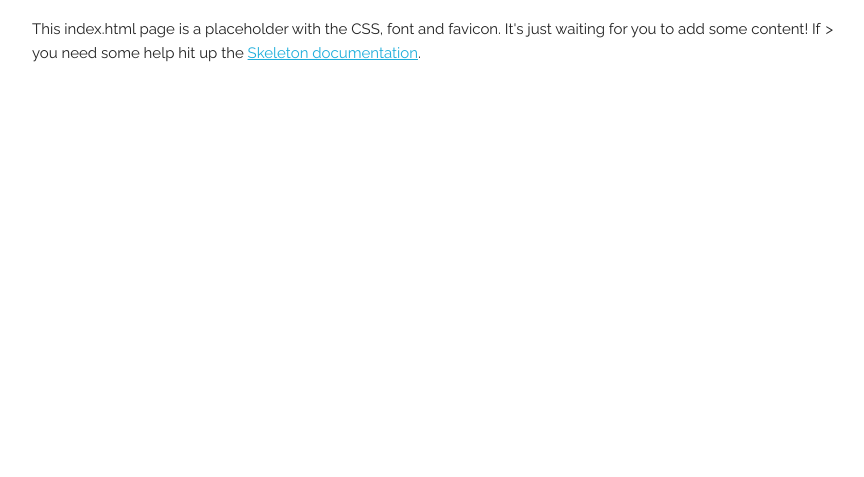
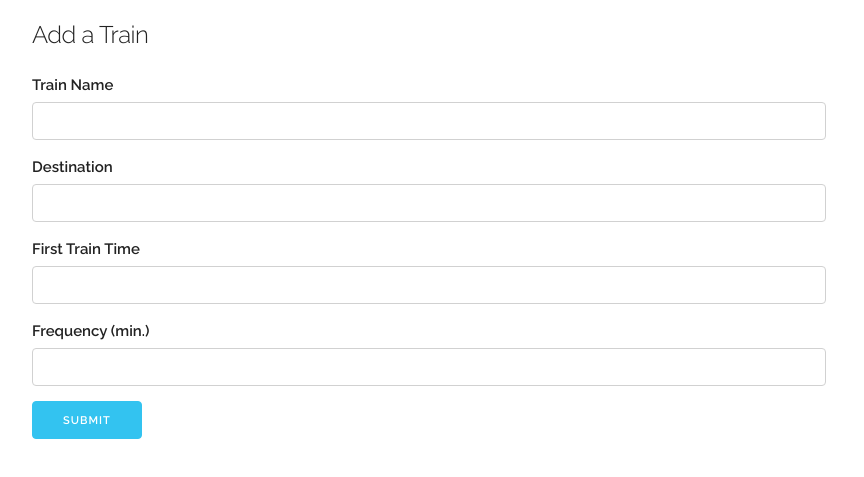
Before and after one commit to caseydean8/train-schedule, a plain HTML site: page index.html in a window 1280 px wide. Shown: the part 159-636 px from the top of the page, without its empty margins (128-992 px from the left). Drawn offline with Linux system fonts and the light colour scheme.

Commit message:
Input forms added to html.

```diff
--- a/index.html
+++ b/index.html
@@ -40,11 +40,29 @@
         <h1>Train Page</h1>
       </div>
     </div>
+    <h5 class="docs-header">Add a Train</h5>
     <div class="row">
       <div class="ten columns">
-        <p>This index.html page is a placeholder with the CSS, font and favicon. It's just waiting for you to add some
-          content! If you need some help hit up the <a href="http://www.getskeleton.com">Skeleton documentation</a>.</p>
-      </div>>
+        <form>
+          <label for="">Train Name</label>
+          <input class="u-full-width" type="text" placeholder="" id=""><label
+            for="">Destination</label>
+          <input class="u-full-width" type="text" placeholder="" id=""><label
+            for="">First Train Time</label>
+          <input class="u-full-width" type="text" placeholder="" id=""><label
+            for="">Frequency (min.)</label>
+          <input class="u-full-width" type="text" placeholder="" id="">
+          <!-- <label class="example-send-yourself-copy">
+            <input type="checkbox">
+            <span class="label-body">Send a copy to yourself</span>
+          </label> -->
+          <input class="button-primary" type="submit" value="Submit">
+        </form>
+
+        <!-- Always wrap checkbox and radio inputs in a label and use a <span class="label-body"> inside of it -->
+
+        <!-- Note: The class .u-full-width is just a utility class shorthand for width: 100% -->
+      </div>
     </div>
   </div>
 
```
